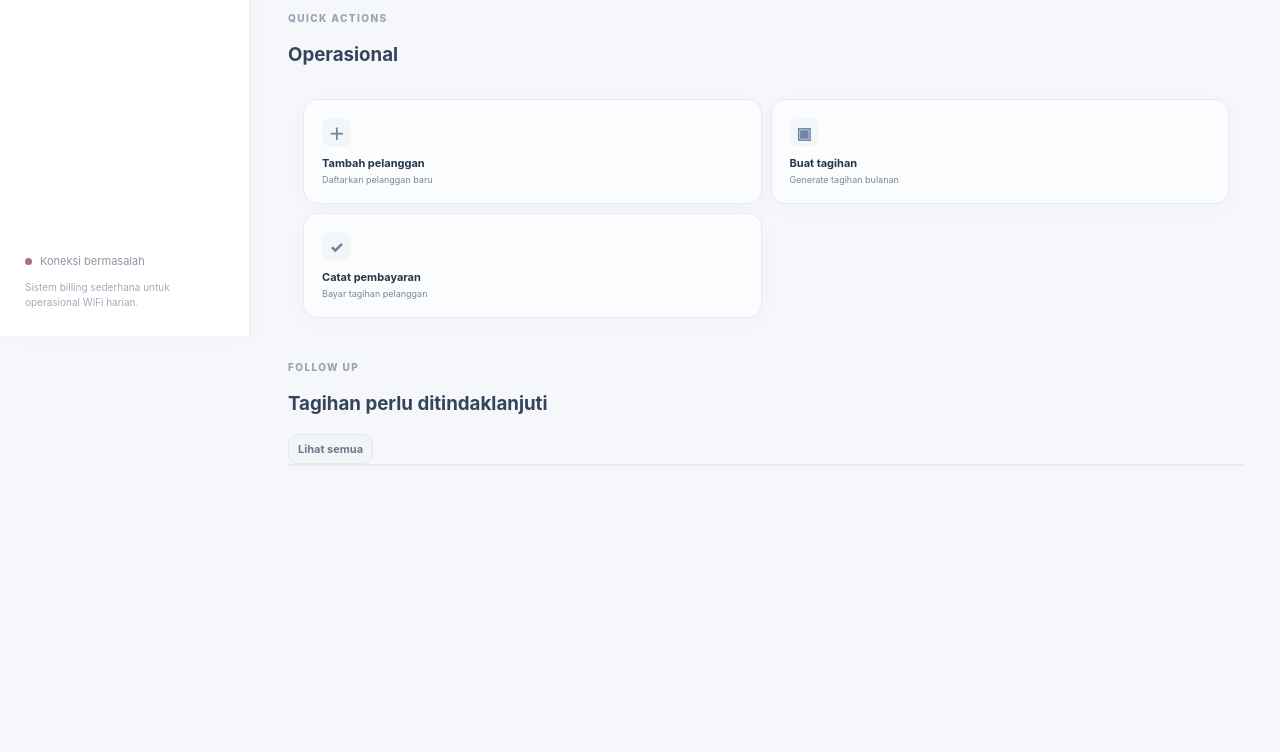
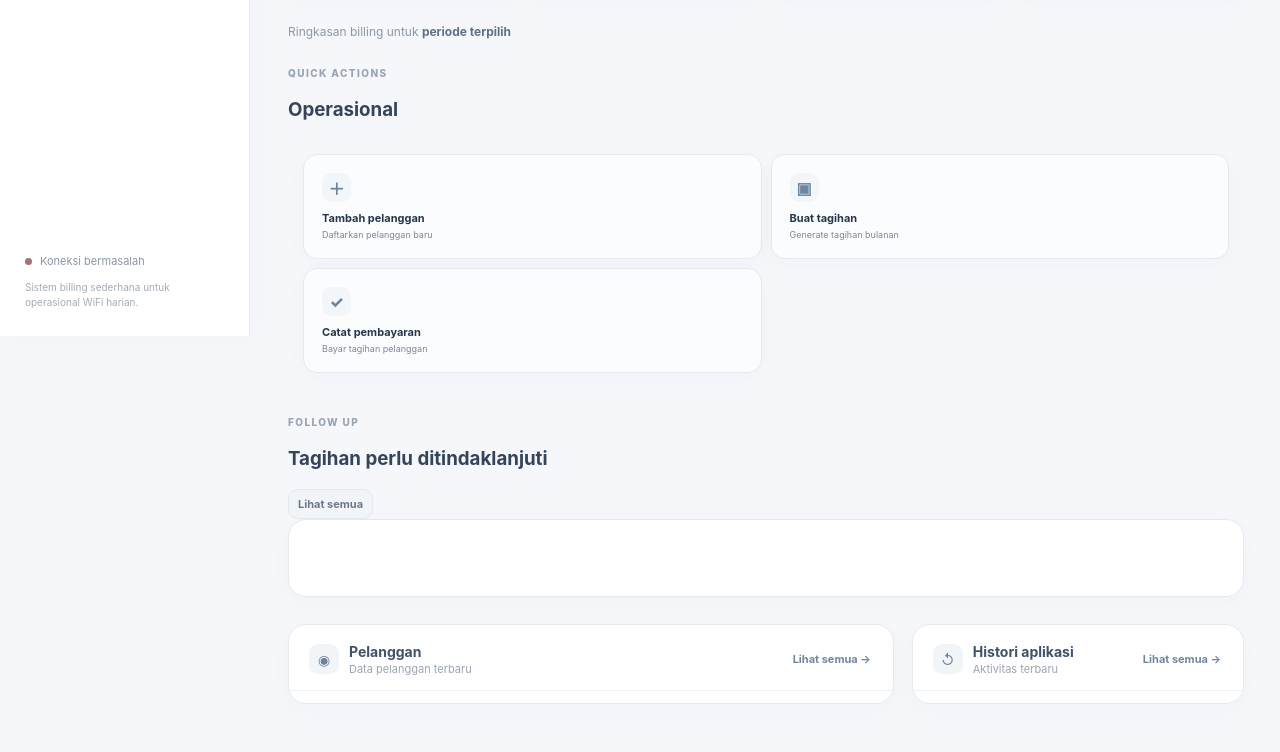
Before and after one commit to klungdingbrag/wifi, a plain HTML site: page index.html in a window 1280 px wide. Shown: the part 464-1216 px from the top of the page. Before the commit the page ends 978 px from the top, so only its background shows below. Drawn offline with Linux system fonts and the light colour scheme; no server answers.

Commit message:
feat: build professional dashboard layout with widgets

```diff
--- a/index.html
+++ b/index.html
@@ -7,6 +7,7 @@
   <link rel="stylesheet" href="css/style.css">
   <link rel="stylesheet" href="css/ui-loading.css">
   <link rel="stylesheet" href="css/refactor-ui.css">
+  <link rel="stylesheet" href="css/dashboard-pro.css">
 </head>
 
 <body>
@@ -38,13 +39,24 @@
       <div class="top-actions"><button class="btn btn-soft" id="refreshBtn">↻ <span>Refresh</span></button><div class="avatar">NW</div></div>
     </header>
 
-    <section id="page-dashboard" class="page active">
+    <section id="page-dashboard" class="page active dashboard-overview">
       <div class="hero"><div><div class="hero-kicker">NUSANTARA WIFI</div><h2>Kelola pelanggan & tagihan<br><span>dengan lebih tenang.</span></h2><p>Monitor tagihan, catat pembayaran, dan kirim pengingat WhatsApp dari satu tempat.</p></div><div class="hero-actions"><button class="btn btn-primary" id="heroAddCustomer">+ Pelanggan Baru</button><button class="btn btn-white" id="heroGenerate">Buat Tagihan</button></div></div>
       <div class="stats-grid"><div class="stat-card"><div class="stat-label">PELANGGAN AKTIF</div><div class="stat-value" id="statCustomers">0</div><div class="stat-foot">Pelanggan aktif</div></div><div class="stat-card"><div class="stat-label">TAGIHAN BERJALAN</div><div class="stat-value" id="statBills">0</div><div class="stat-foot">Periode terpilih</div></div><div class="stat-card"><div class="stat-label">BELUM BAYAR</div><div class="stat-value" id="statOutstanding">Rp0</div><div class="stat-foot">Outstanding</div></div><div class="stat-card"><div class="stat-label">SUDAH BAYAR</div><div class="stat-value" id="statPaid">Rp0</div><div class="stat-foot">Periode terpilih</div></div></div>
+      <div class="dashboard-period-row"><div class="dashboard-period-label">Ringkasan billing untuk <strong id="dashboardPeriodLabel">periode terpilih</strong></div></div>
       <div class="section-head"><div><div class="panel-kicker">QUICK ACTIONS</div><h3>Operasional</h3></div></div>
       <div class="quick-grid"><button class="quick-card" id="quickCustomer"><span class="quick-icon">＋</span><strong>Tambah pelanggan</strong><small>Daftarkan pelanggan baru</small></button><button class="quick-card" id="quickBill"><span class="quick-icon">▣</span><strong>Buat tagihan</strong><small>Generate tagihan bulanan</small></button><button class="quick-card" id="quickPayment"><span class="quick-icon">✓</span><strong>Catat pembayaran</strong><small>Bayar tagihan pelanggan</small></button></div>
       <div class="section-head"><div><div class="panel-kicker">FOLLOW UP</div><h3>Tagihan perlu ditindaklanjuti</h3></div><button class="btn btn-soft btn-mini" data-page-link="tagihan">Lihat semua</button></div>
       <div class="panel"><div id="dashboardOutstanding"></div></div>
+      <div class="dashboard-section-grid">
+        <section class="dashboard-widget">
+          <div class="dashboard-widget-head"><div class="dashboard-widget-title"><span class="dashboard-widget-icon">◉</span><div><h3>Pelanggan</h3><small>Data pelanggan terbaru</small></div></div><button class="dashboard-widget-link" data-page-link="pelanggan">Lihat semua →</button></div>
+          <div class="dashboard-widget-body"><div id="dashboardCustomers" class="dashboard-customer-list"></div></div>
+        </section>
+        <section class="dashboard-widget">
+          <div class="dashboard-widget-head"><div class="dashboard-widget-title"><span class="dashboard-widget-icon">↺</span><div><h3>Histori aplikasi</h3><small>Aktivitas terbaru</small></div></div><button class="dashboard-widget-link" data-page-link="histori">Lihat semua →</button></div>
+          <div class="dashboard-widget-body"><div id="dashboardHistory" class="dashboard-audit-list"></div></div>
+        </section>
+      </div>
     </section>
 
     <section id="page-tagihan" class="page"><div class="page-intro"><div><div class="panel-kicker">BILLING</div><h2>Tagihan</h2><p>Kelola tagihan pelanggan per periode.</p></div><div class="page-actions"><button class="btn btn-primary" id="newBillBtn">+ Buat tagihan</button></div></div><div class="toolbar"><input id="billSearch" class="input search-input" placeholder="Cari ID, pelanggan..."/><select id="billPeriod" class="input compact-input"></select><select id="billStatus" class="input compact-input"><option value="">Semua status</option><option>Belum Bayar</option><option>Lunas</option></select></div><div class="panel table-panel"><div class="table-scroll"><table><thead><tr><th>PELANGGAN</th><th>PERIODE</th><th>JATUH TEMPO</th><th>NOMINAL</th><th>STATUS</th><th></th></tr></thead><tbody id="billTableBody"></tbody></table></div><div id="billEmpty" class="empty-state hidden"><div class="empty-icon">✓</div><strong>Tidak ada tagihan</strong><span>Tidak ditemukan tagihan sesuai filter.</span></div></div></section>
@@ -65,5 +77,6 @@
 <script src="js/app.js"></script>
 <script src="js/ui-loading.js"></script>
 <script src="js/cancel-payment.js"></script>
+<script src="js/dashboard-widgets.js"></script>
 </body>
 </html>
```
